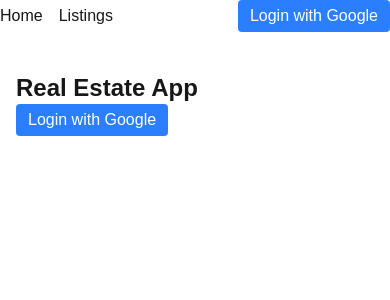
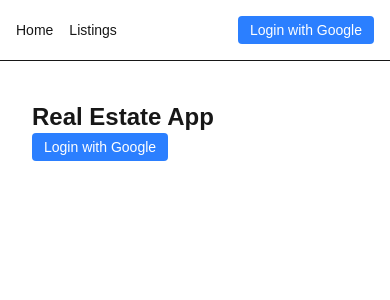
Before and after one commit to saiseikyuu/SILVERSJO-TECHNICAL-EXAM, a Next.js app in the folder real-estate-app/frontend/: page / in a window 390 px wide. Shown: the top 300 px of the page. Built offline with nearby package versions, Linux system fonts and the light colour scheme; no server answers.

Commit message:
frontend: enhance layout and responsiveness with Tailwind

```diff
--- a/real-estate-app/frontend/src/app/layout.tsx
+++ b/real-estate-app/frontend/src/app/layout.tsx
@@ -26,10 +26,10 @@ export default function RootLayout({
   return (
     <html lang="en">
       <body
-        className={`${geistSans.variable} ${geistMono.variable} antialiased`}
+        className={`${geistSans.variable} ${geistMono.variable} antialiased `}
       >
         <Navbar />
-        {children}
+        <main className="max-w-5xl mx-auto px-4 py-6">{children}</main>
       </body>
     </html>
   );
--- a/real-estate-app/frontend/src/components/AuthButtons.tsx
+++ b/real-estate-app/frontend/src/components/AuthButtons.tsx
@@ -15,10 +15,12 @@ export default function AuthButtons() {
   };
 
   return (
-    <div className="flex items-center gap-4">
+    <div className="flex items-center gap-3 text-sm">
       {user ? (
         <>
-          <span className="text-sm text-gray-600">Welcome, {user.email}</span>
+          <span className="text-gray-600 hidden sm:inline">
+            Welcome, {user.email}
+          </span>
           <button
             onClick={handleLogout}
             className="px-3 py-1 bg-red-500 text-white rounded hover:bg-red-600"
--- a/real-estate-app/frontend/src/components/Navbar.tsx
+++ b/real-estate-app/frontend/src/components/Navbar.tsx
@@ -5,12 +5,18 @@ import AuthButtons from "./AuthButtons";
 
 export default function Navbar() {
   return (
-    <header className="flex justify-between items-center mb-6">
-      <nav className="space-x-4">
-        <Link href="/">Home</Link>
-        <Link href="/listings">Listings</Link>
-      </nav>
-      <AuthButtons />
+    <header className="border-b py-4">
+      <div className="max-w-5xl mx-auto px-4 flex justify-between items-center">
+        <nav className="flex gap-4 text-sm sm:text-base">
+          <Link href="/" className="hover:underline">
+            Home
+          </Link>
+          <Link href="/listings" className="hover:underline">
+            Listings
+          </Link>
+        </nav>
+        <AuthButtons />
+      </div>
     </header>
   );
 }
```
